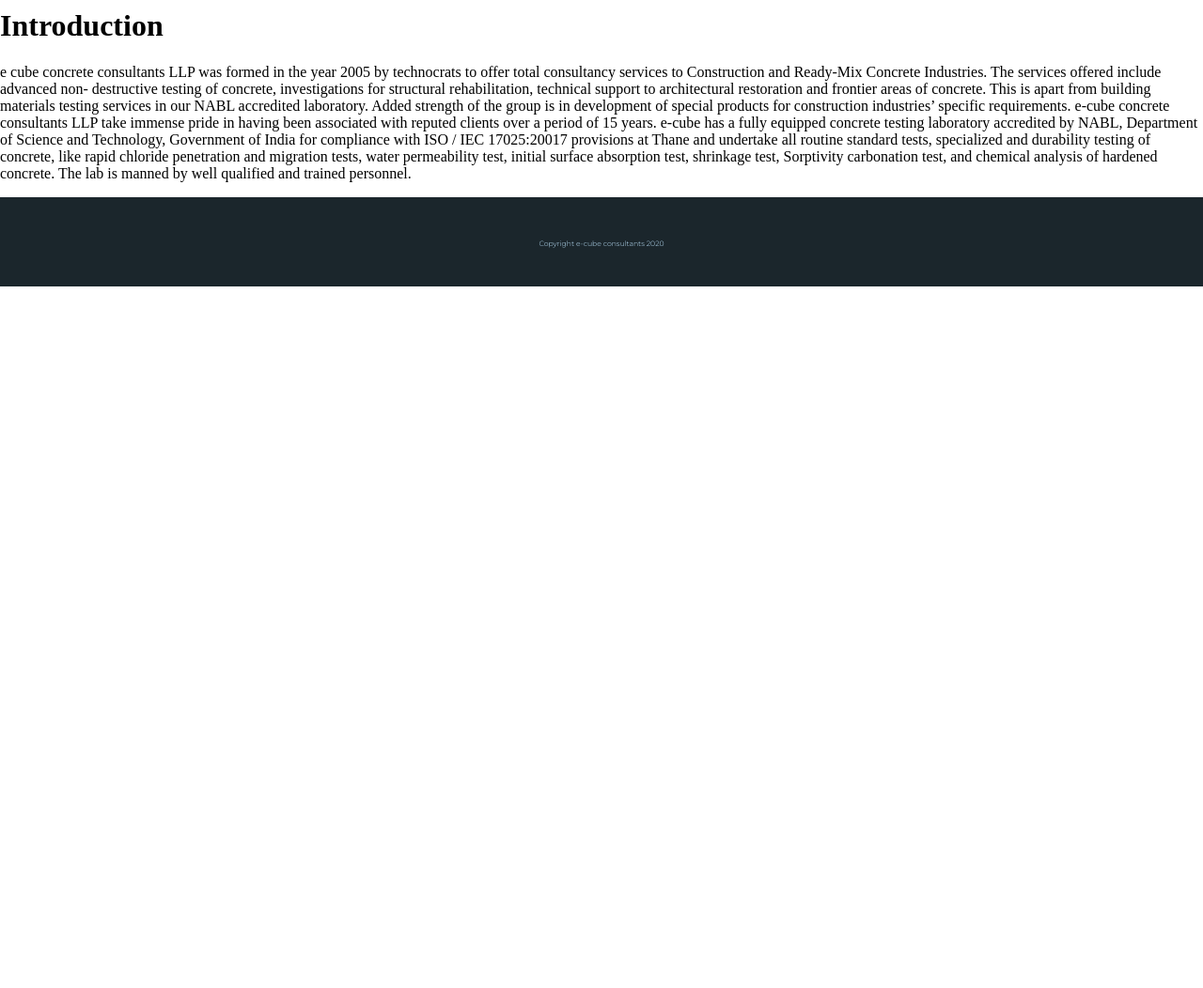
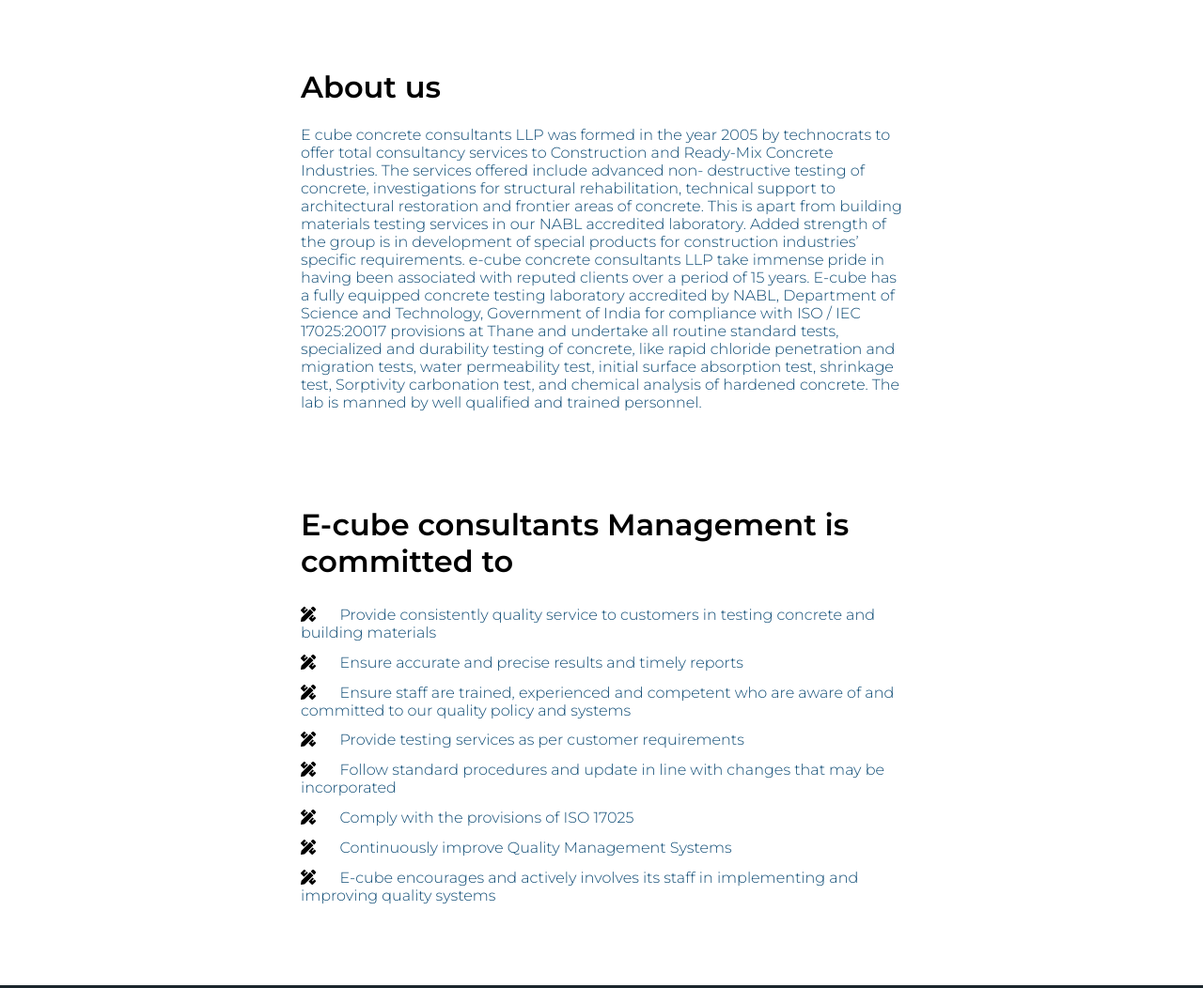
Before and after one commit to 04rookie/ecube, a React app in the folder client/: page /about-us in a window 1280 px wide. Shown: the part 60-1112 px from the top of the page at 94% size. Before the commit the page ends 800 px from the top, so only its background shows below. Built offline with nearby package versions, Linux system fonts and the light colour scheme.

Commit message:
Added policy in About us

```diff
--- a/client/public/index.html
+++ b/client/public/index.html
@@ -6,6 +6,12 @@
     <link
       href="https://fonts.googleapis.com/css2?family=Montserrat:wght@300;600;700&display=swap"
       rel="stylesheet"
+    />
+    <link
+      rel="stylesheet"
+      href="https://use.fontawesome.com/releases/v5.15.4/css/all.css"
+      integrity="sha384-DyZ88mC6Up2uqS4h/KRgHuoeGwBcD4Ng9SiP4dIRy0EXTlnuz47vAwmeGwVChigm"
+      crossorigin="anonymous"
     />
     <meta charset="utf-8" />
     <meta name="viewport" content="width=device-width, initial-scale=1" />
--- a/client/src/component/AboutUs/AboutUs.js
+++ b/client/src/component/AboutUs/AboutUs.js
@@ -1,11 +1,13 @@
 import React from "react";
 import Introduction from "./Introduction";
 import { Grid } from "@mui/material";
+import Policy from "./Policy";
 function AboutUs() {
   return (
     <div>
       <Grid container>
         <Grid item xs={12} sm={12}><Introduction /></Grid>
+        <Grid item xs={12} sm={12}><Policy/></Grid>
       </Grid>
     </div>
   );
--- a/client/src/component/AboutUs/IntroData.js
+++ b/client/src/component/AboutUs/IntroData.js
@@ -1,3 +1,3 @@
-const paragraphOne = "e cube concrete consultants LLP was formed in the year 2005 by technocrats to offer total consultancy services to Construction and Ready-Mix Concrete Industries. The services offered include advanced non- destructive testing of concrete, investigations for structural rehabilitation, technical support to architectural restoration and frontier areas of concrete. This is apart from building materials testing services in our NABL accredited laboratory. Added strength of the group is in development of special products for construction industries’ specific requirements. e-cube concrete consultants LLP take immense pride in having been associated with reputed clients over a period of 15 years."
-const paragraphTwo ="e-cube has a fully equipped concrete testing laboratory accredited by NABL, Department of Science and Technology, Government of India for compliance with ISO / IEC 17025:20017 provisions at Thane and undertake all routine standard tests, specialized and durability testing of concrete, like rapid chloride penetration and migration tests, water permeability test, initial surface absorption test, shrinkage test, Sorptivity carbonation test, and chemical analysis of hardened concrete. The lab is manned by well qualified and trained personnel."
+const paragraphOne = "E cube concrete consultants LLP was formed in the year 2005 by technocrats to offer total consultancy services to Construction and Ready-Mix Concrete Industries. The services offered include advanced non- destructive testing of concrete, investigations for structural rehabilitation, technical support to architectural restoration and frontier areas of concrete. This is apart from building materials testing services in our NABL accredited laboratory. Added strength of the group is in development of special products for construction industries’ specific requirements. e-cube concrete consultants LLP take immense pride in having been associated with reputed clients over a period of 15 years."
+const paragraphTwo ="E-cube has a fully equipped concrete testing laboratory accredited by NABL, Department of Science and Technology, Government of India for compliance with ISO / IEC 17025:20017 provisions at Thane and undertake all routine standard tests, specialized and durability testing of concrete, like rapid chloride penetration and migration tests, water permeability test, initial surface absorption test, shrinkage test, Sorptivity carbonation test, and chemical analysis of hardened concrete. The lab is manned by well qualified and trained personnel."
 export {paragraphOne, paragraphTwo};
--- a/client/src/component/AboutUs/Introduction.js
+++ b/client/src/component/AboutUs/Introduction.js
@@ -1,9 +1,10 @@
 import React from "react";
 import { paragraphOne, paragraphTwo } from "./IntroData";
+import { TitleStyle, BodyStyle } from "../GlobalStyle/GlobalStyle";
 export default function Introduction() {
   return (
     <>
-      <h1>Introduction</h1> <p>{paragraphOne + " " + paragraphTwo}</p>
+      <h1 style={{...TitleStyle, padding:"5vw 25vw 0vw"}}>About us</h1> <p style={{...BodyStyle, padding:"0vw 25vw 5vw"}}>{paragraphOne + " " + paragraphTwo}</p>
     </>
   );
 }
--- /dev/null
+++ b/client/src/component/AboutUs/Policy.js
@@ -0,0 +1,17 @@
+import React from "react";
+import { TitleStyle, BodyStyle } from "../GlobalStyle/GlobalStyle";
+import PolicyData from "./PolicyData";
+export default function Policy() {
+  return (
+    <>
+      <h1 style={{ ...TitleStyle, padding: "0vw 25vw 0vw" }}>
+        E-cube consultants Management is committed to
+      </h1>
+      <ul style={{listStyleType:"none", padding:"0vw 0vw 5vw"}}>
+          {PolicyData.map((point)=>{
+              return <li style={{padding:".5vw 25vw"}}><i style={{paddingRight:"2vw"}} class="fas fa-pencil-ruler"></i><span style={BodyStyle}>{point}</span></li>
+          })}
+      </ul>
+    </>
+  );
+}
--- /dev/null
+++ b/client/src/component/AboutUs/PolicyData.js
@@ -0,0 +1,11 @@
+const PolicyData = [
+  "Provide consistently quality service to customers in testing concrete and building materials",
+  "Ensure accurate and precise results and timely reports",
+  "Ensure staff are trained, experienced and competent who are aware of and committed to our quality policy and systems",
+  "Provide testing services as per customer requirements",
+  "Follow standard procedures and update in line with changes that may be incorporated",
+  "Comply with the provisions of ISO 17025",
+  "Continuously improve Quality Management Systems",
+  "E-cube encourages and actively involves its staff in implementing and improving quality systems"
+];
+export default PolicyData;
```
